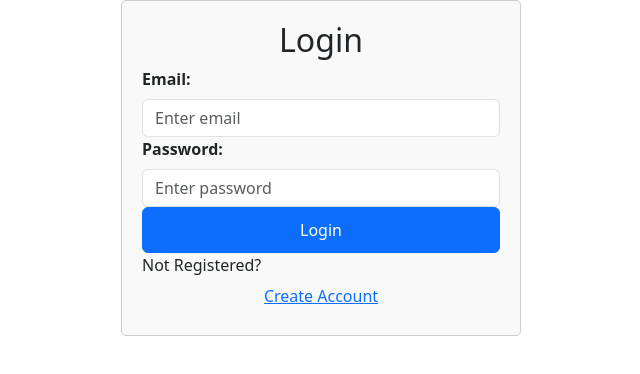
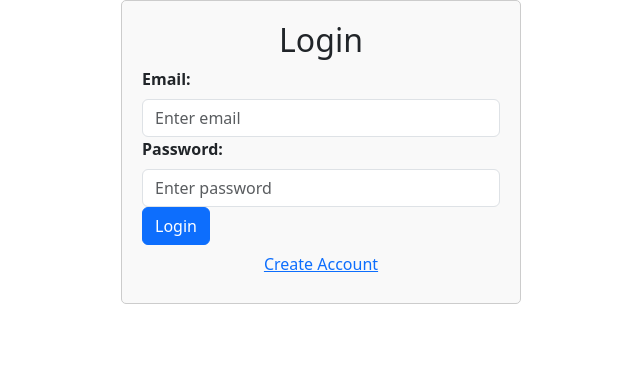
Before and after one commit to w-dze/my-piggy-goals, a React (Create React App) app: page /login in a window 1280 px wide. Shown: the top 374 px of the page, without its empty margins (319-959 px from the left). Built offline with nearby package versions, Linux system fonts and the light colour scheme; no server answers.

Commit message:
Submit button for sign in

```diff
--- a/src/Home.js
+++ b/src/Home.js
@@ -8,7 +8,7 @@ import { useGetTransactions } from "./hook/useGetTransactions";
 
 function Home() {
   const navigate = useNavigate();
-  const { userID, email } = useGetUserInfo();
+  const { email } = useGetUserInfo();
 
   const { addTransaction } = useAddTransaction();
   const { transactions, transactionTotals } = useGetTransactions();
--- a/src/components/Login.js
+++ b/src/components/Login.js
@@ -4,7 +4,6 @@ import { auth } from "../firebase";
 import { signInWithEmailAndPassword } from "firebase/auth";
 import { useNavigate } from "react-router-dom";
 import "./Login.css";
-import WelcomeBack from "../animation/WelcomeBack";
 
 function Login() {
   const [email, setEmail] = useState("");
@@ -38,7 +37,6 @@ function Login() {
 
   return (
     <>
-      <WelcomeBack />
       <div className="login-container">
         <h2>Login</h2>
         {error && <Alert variant="danger">{error}</Alert>}
@@ -63,16 +61,13 @@ function Login() {
             />
           </Form.Group>
 
-          <Button variant="primary" type="submit" onClick={handleLogin}>
+          <Button variant="primary" onClick={handleLogin}>
             Login
           </Button>
 
-          <span className="underline">
-            Not Registered?
-            <Button className="sbtButton" variant="link" onClick={handleNoUser}>
-              Create Account
-            </Button>
-          </span>
+          <Button className="sbtButton" variant="link" onClick={handleNoUser}>
+            Create Account
+          </Button>
         </Form>
       </div>
     </>
```
